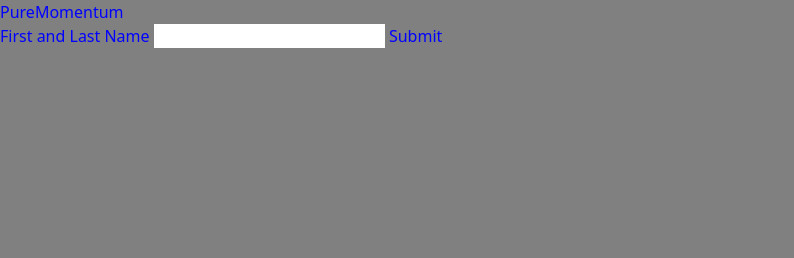
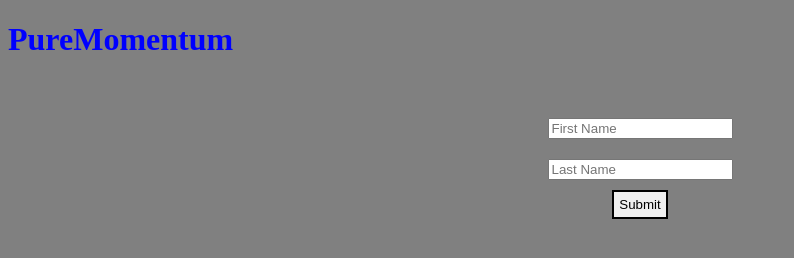
Before and after one commit to sarafuller2018/PureMomentum-Workout-Site, a plain HTML site: page login.html in a window 1280 px wide. Shown: the whole page, without its empty margins (0-794 px from the left). Drawn offline with nearby package versions, Linux system fonts and the light colour scheme.

Commit message:
added log in page js to save name and lastname to locla storage

```diff
--- a/Assets/CSS/style.css
+++ b/Assets/CSS/style.css
@@ -53,3 +53,21 @@ footer {
     padding:10px;
     margin-bottom: 20px;
 }
+
+/* login page showing exercises */
+#login-page{
+    display: flex;
+    flex-direction: column;
+    margin: 10px;
+    align-items: center;
+    justify-content: center;
+}
+.input-field{
+    margin: 10px;
+}
+#button{
+    border: 2px solid black;
+    padding: 5px;
+    z-index: 5;
+    cursor: pointer;
+}
--- a/Assets/js/login.js
+++ b/Assets/js/login.js
@@ -0,0 +1,39 @@
+// check if theres a user in local storage when page loads
+document.addEventListener("DOMContentLoaded", function() {
+    var userData = localStorage.getItem("user");
+
+
+    // if user exists redirect to mainpaige.html
+    if (userData) {
+        window.location.href = "mainpage.html";
+    }
+});
+
+
+function saveToLocalStorage() {
+    // Get values from input fields
+    var firstName = document.getElementById('login-name').value;
+    var lastName = document.getElementById('login-lastName').value;
+
+    // Check if both fields are not empty
+    if (firstName && lastName) {
+        // Create an object to store the values
+        var user = {
+            firstName: firstName,
+            lastName: lastName
+        };
+
+        // Convert the object to a JSON string and store in local storage
+        localStorage.setItem('user', JSON.stringify(user));
+
+
+        // clear input
+        document.getElementById("login-name").value = "";
+        document.getElementById("login-lastName").value = "";
+        window.location.href = "mainpage.html";
+
+    } else {
+        // Alert the user if any of the fields are empty
+        alert('Please fill in both fields before submitting.');
+    }
+}
--- a/login.html
+++ b/login.html
@@ -5,7 +5,7 @@
     <meta charset="UTF-8">
     <meta name="viewport" content="width=device-width, initial-scale=1.0">
     <script src="https://ajax.googleapis.com/ajax/libs/jquery/3.7.1/jquery.min.js"></script>
-    <script src="https://cdn.tailwindcss.com"></script>
+
     <!-- Still researching tailwindcss -->
     <link rel="stylesheet" href="./Assets/CSS/style.css">
     <title>PureMomentum Login</title>
@@ -18,17 +18,17 @@
     </header>
 
     <section>
-        <form>
-            <label>First and Last Name</label>
-            <input type="text">
-            <input type="submit">
-        </form>
+        <div id="login-page">
+            <input class="input-field" id="login-name" type="text" placeholder="First Name">
+            <input class="input-field" id="login-lastName" type="text" placeholder="Last Name">
+            <button id="button" onclick="saveToLocalStorage()" >Submit</button>
+        </div>
         <!-- We'll need to make the name appear on this same page once submitted and then maybe another button to direct to mainpage -->
         <!-- main page should also maybe show name somewhere? -->
     </section>
 
 
-    <script href="./Assets/js/login.js"></script>
+    <script src="./Assets/js/login.js" ></script>
 </body>
 
 </html>
```
